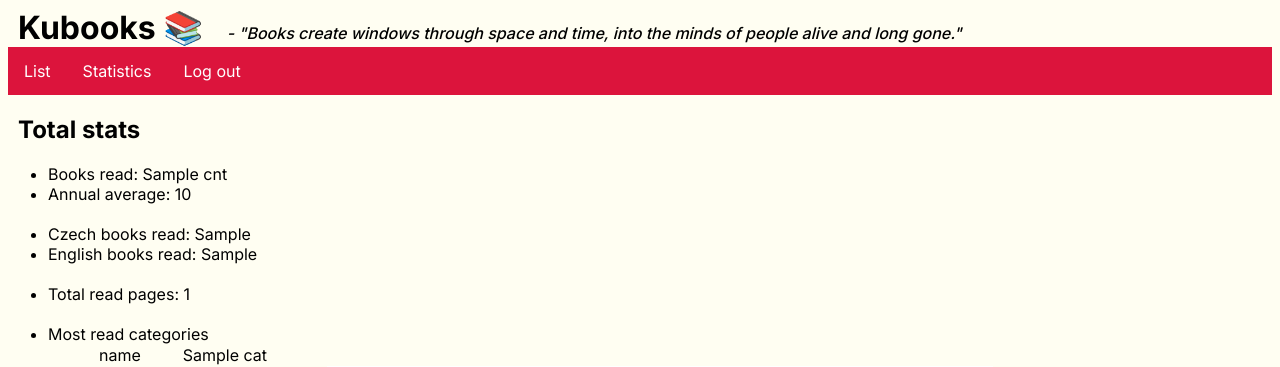
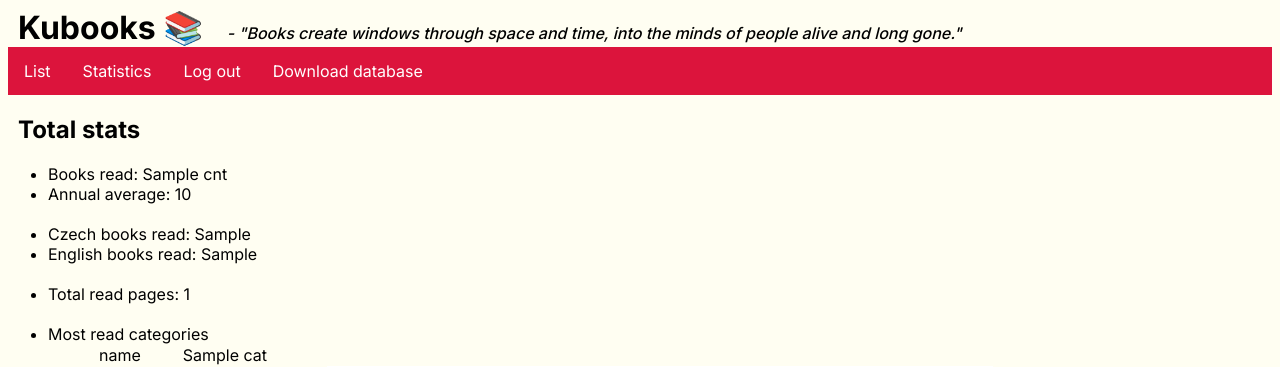
Before and after one commit to wenceslai/book-tracker, a Flask app: template templates/statistics.html in a window 1280 px wide. Shown: the top 367 px of the page. Run offline with Flask 2, Linux system fonts and the light colour scheme; the template is opened without the code that fills it: most values are stand-ins (such as "Sample title", 1, 10 or a date in 2020).

Commit message:
added download button

```diff
--- a/templates/statistics.html
+++ b/templates/statistics.html
@@ -14,6 +14,7 @@
       <li><a href = "/edit">List</a></li>
       <li><a href="/statistics">Statistics</a></li>
       <li><a href="/logout">Log out</a></li>
+      <li><a href="" download="books.db">Download database</a></li>
     </ul>
 
     <h2>Total stats</h2>
```
